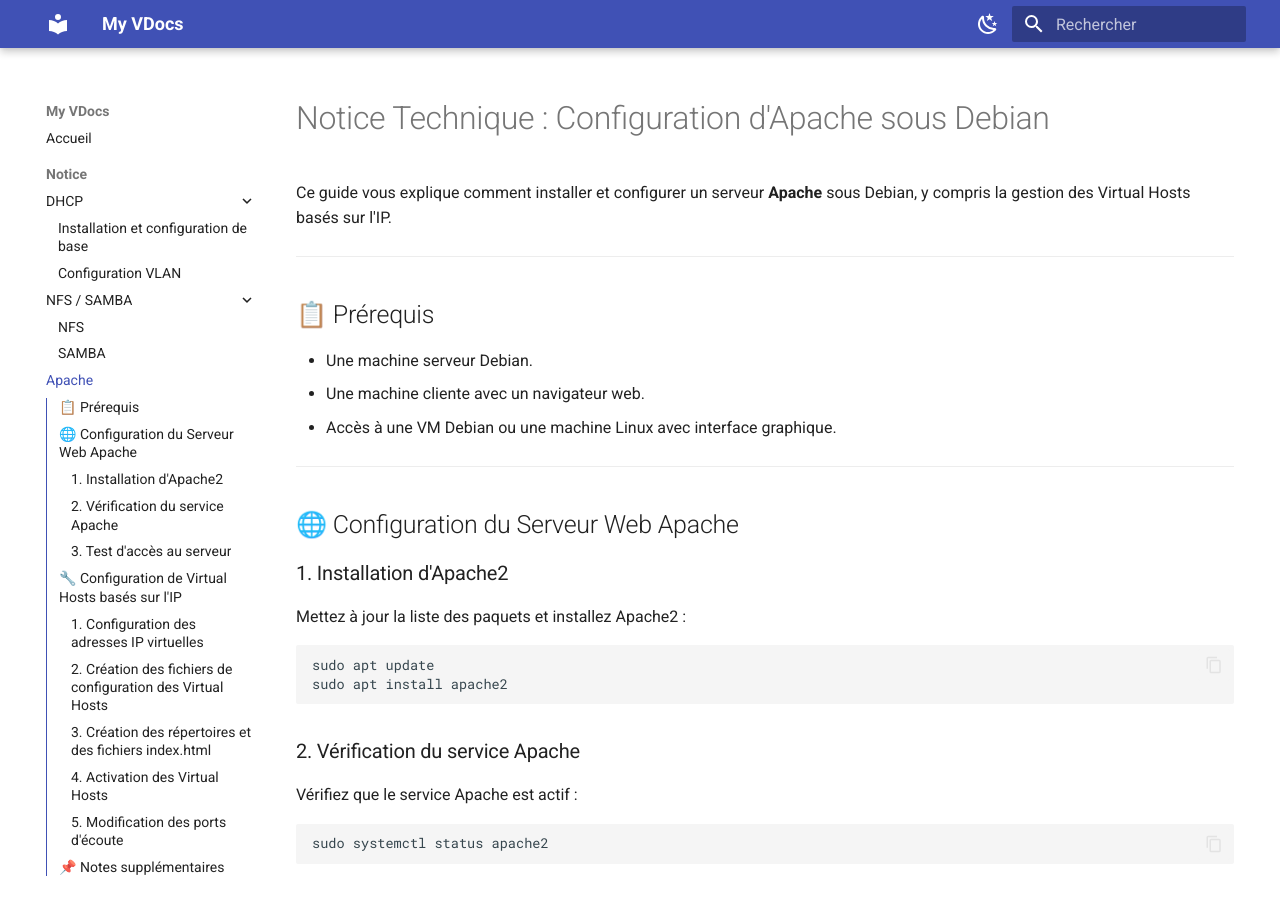
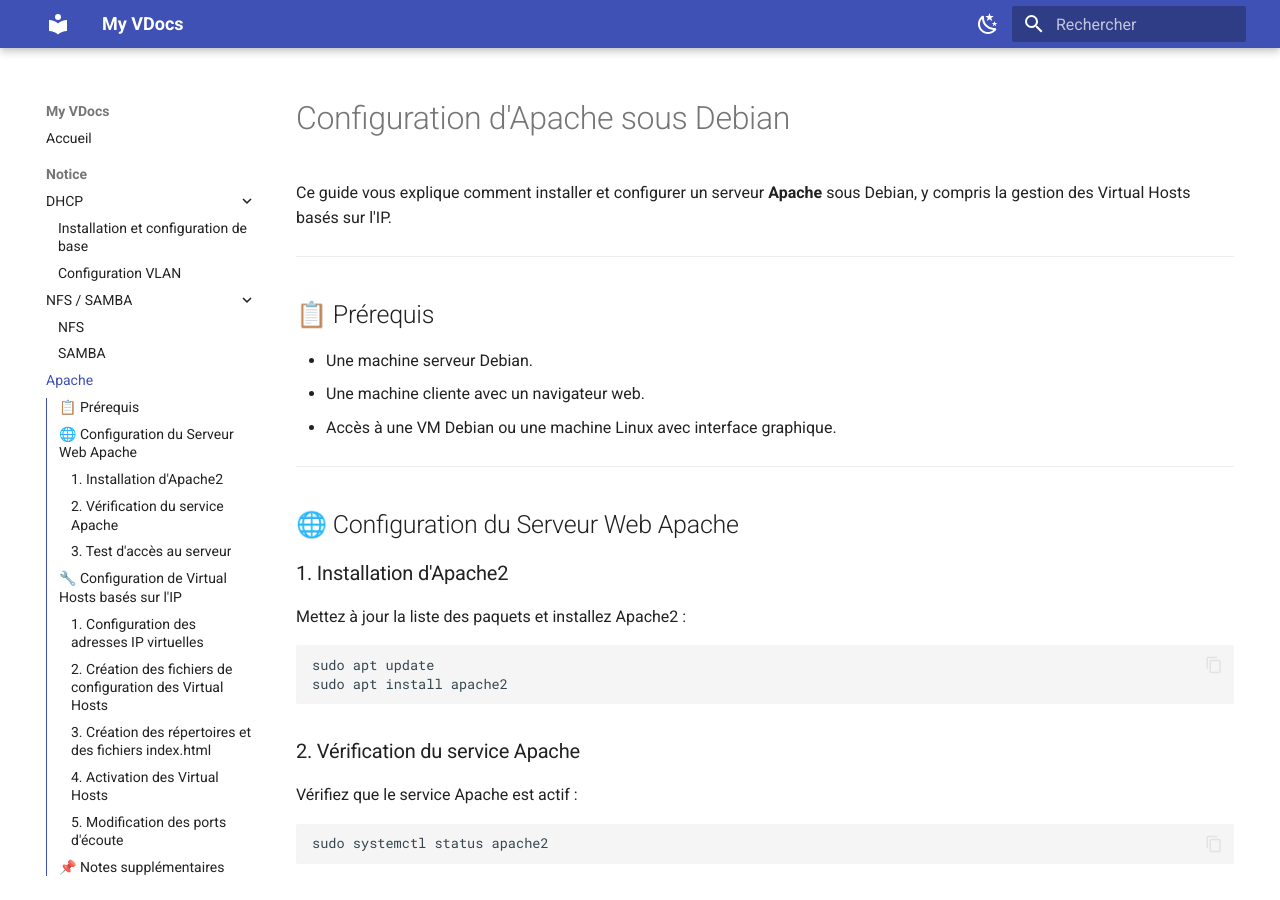
Before and after one commit to LogoViktor/My-VDocs, an MkDocs documentation site: the page built from docs/Notice/apache.md, in a window 1280 px wide and 900 px high. Built offline with MkDocs 1.6.1 and Material for MkDocs 9.7.7, drawn with Linux system fonts in a browser that asks for light colours.

Commit message:
Update apache.md

```diff
--- a/docs/Notice/apache.md
+++ b/docs/Notice/apache.md
@@ -1,4 +1,4 @@
-# Notice Technique : Configuration d'Apache sous Debian
+# Configuration d'Apache sous Debian
 
 Ce guide vous explique comment installer et configurer un serveur **Apache** sous Debian, y compris la gestion des Virtual Hosts basés sur l'IP.
 
```
